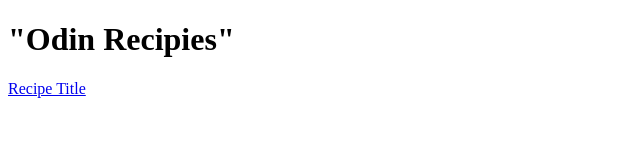
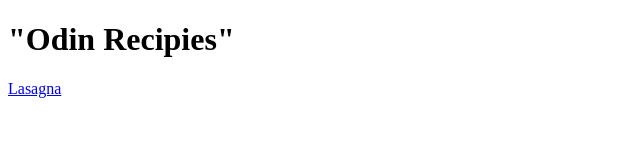
Before and after one commit to Vulkan3894/odin-recipes, a plain HTML site: page index.html in a window 1280 px wide. Shown: the full height of the page, 0-640 px from the left. Drawn offline with Linux system fonts and the light colour scheme.

Commit message:
fixed link for first recipe

```diff
--- a/index.html
+++ b/index.html
@@ -7,6 +7,6 @@
 </head>
 <body>
     <h1>"Odin Recipies"</h1>
-    <a href="recipes/recipename.html">Recipe Title</a>
+    <a href="recipes/lasagna.html">Lasagna</a>
 </body>
 </html>
```
